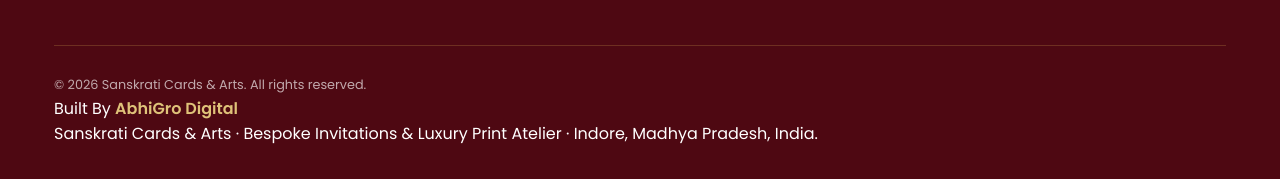
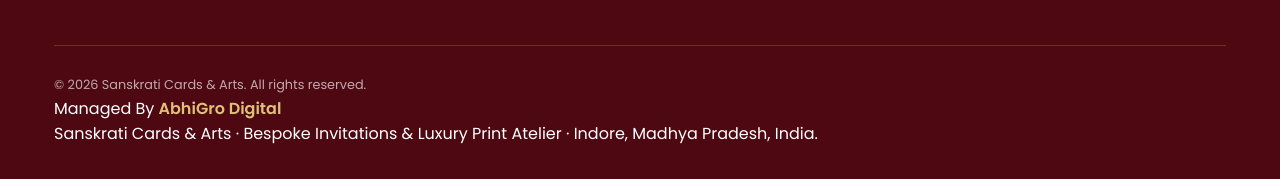
Before and after one commit to vasundharaji18/Sanskrati-Cards-final, a plain HTML site: page index.html in a window 1280 px wide. Shown: the part 10731-10910 px from the top of the page. Drawn offline with nearby package versions, Linux system fonts and the light colour scheme.

Commit message:
Update footer text to reflect management change

```diff
--- a/index.html
+++ b/index.html
@@ -1023,7 +1023,7 @@
 
       <div class="footer-copy-bar">
         <div>&copy; 2026 Sanskrati Cards & Arts. All rights reserved.</div>
-         </div> Built By <a href="https://www.abhigrodigital.com/" target="_blank" rel="noreferrer" style="color: var(--color-gold-light); font-weight: 600;"> AbhiGro Digital</a>
+         </div> Managed By <a href="https://www.abhigrodigital.com/" target="_blank" rel="noreferrer" style="color: var(--color-gold-light); font-weight: 600;"> AbhiGro Digital</a>
          <div>Sanskrati Cards & Arts · Bespoke Invitations & Luxury Print Atelier · Indore, Madhya Pradesh, India.</div>
       </div>
     </div>
```
